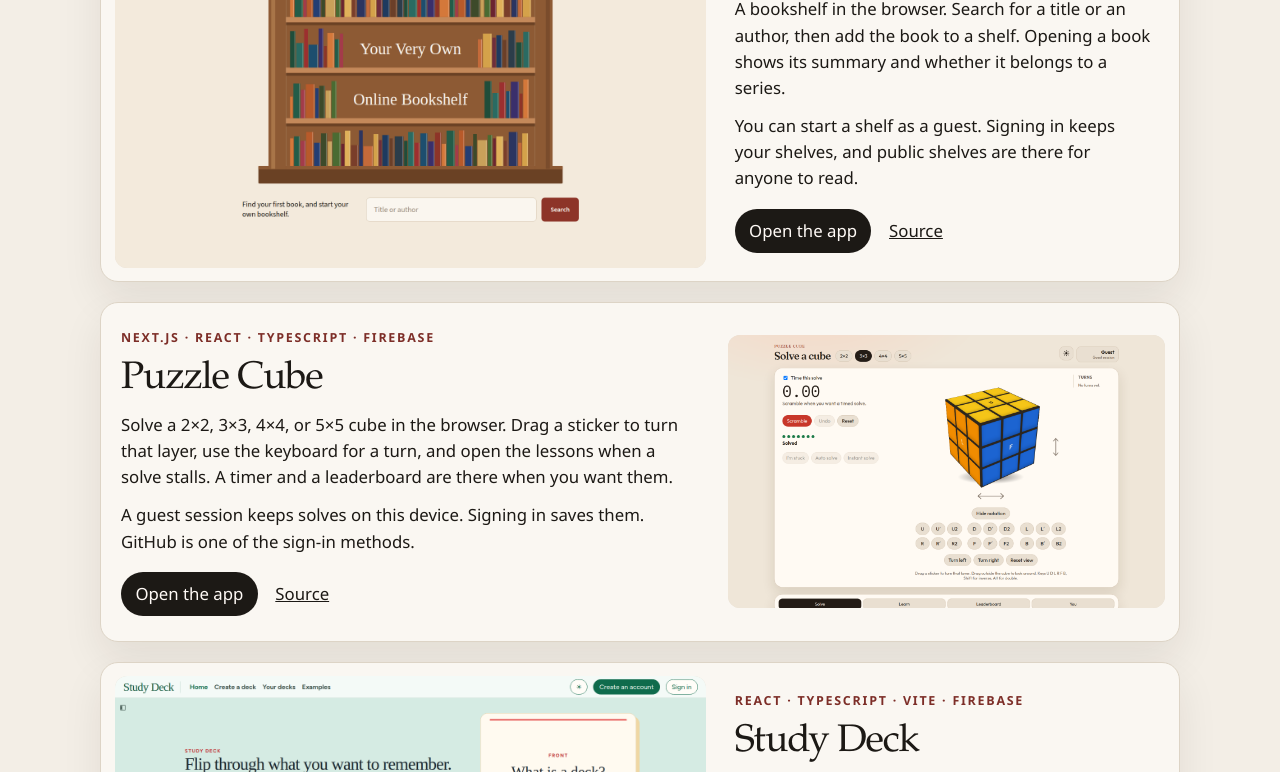
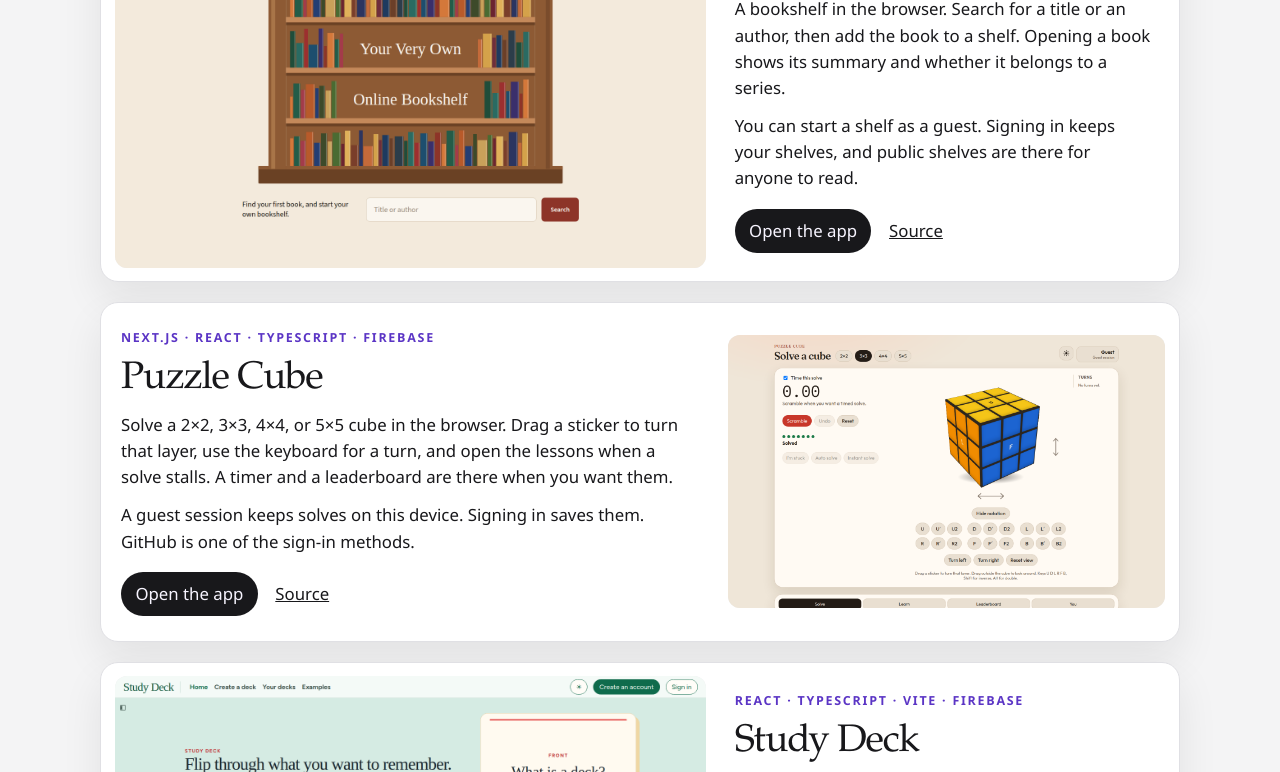
Before and after one commit to RoboJock/RoboJock.github.io, a plain HTML site: page index.html in a window 1280 px wide. Shown: the part 755-1527 px from the top of the page. Drawn offline with Linux system fonts and the light colour scheme.

Commit message:
Use a zinc page with Iris purple accents.

```diff
--- a/index.html
+++ b/index.html
@@ -10,7 +10,7 @@
   <meta property="og:type" content="website">
   <meta property="og:image" content="images/shelf.png?v=2">
   <link rel="icon" href="favicon.svg" type="image/svg+xml">
-  <link rel="stylesheet" href="styles.css?v=2">
+  <link rel="stylesheet" href="styles.css?v=3">
   <script>
     try {
       var theme = localStorage.getItem("portfolio-theme");
--- a/styles.css
+++ b/styles.css
@@ -1,32 +1,32 @@
 :root,
 [data-theme="light"] {
   color-scheme: light;
-  --paper: #f3eee6;
-  --ink: #1c1915;
-  --muted: #5e584e;
-  --line: #ddd4c6;
-  --card: #faf7f2;
-  --field: #faf7f2;
-  --field-line: #d9d0c3;
-  --accent: #7d2e28;
-  --accent-ink: #fffaf6;
-  --cover: #e7e0d4;
-  --shadow: 0 18px 40px rgba(40, 28, 16, 0.08);
+  --paper: #f4f4f5;
+  --ink: #18181b;
+  --muted: #5c5c66;
+  --line: #e0e0e4;
+  --card: #ffffff;
+  --field: #ffffff;
+  --field-line: #d4d4d8;
+  --accent: #5b35c5;
+  --accent-ink: #f7f4ff;
+  --cover: #ececee;
+  --shadow: 0 18px 40px rgba(24, 24, 27, 0.08);
 }
 
 [data-theme="dark"] {
   color-scheme: dark;
-  --paper: #16130f;
-  --ink: #f4ecdf;
-  --muted: #a89886;
-  --line: #3a322b;
-  --card: #1c1814;
-  --field: #1c1814;
-  --field-line: #3a322b;
-  --accent: #c45a4a;
-  --accent-ink: #1a1210;
-  --cover: #2a241f;
-  --shadow: 0 18px 40px rgba(0, 0, 0, 0.35);
+  --paper: #111113;
+  --ink: #f4f4f5;
+  --muted: #b0b0b8;
+  --line: #2e2e33;
+  --card: #1c1c20;
+  --field: #1c1c20;
+  --field-line: #3a3a40;
+  --accent: #c4b5fd;
+  --accent-ink: #140f22;
+  --cover: #26262b;
+  --shadow: 0 18px 40px rgba(0, 0, 0, 0.4);
 }
 
 * { box-sizing: border-box; }
```
Also changed, not shown: projects.html (+1 -1 lines).
